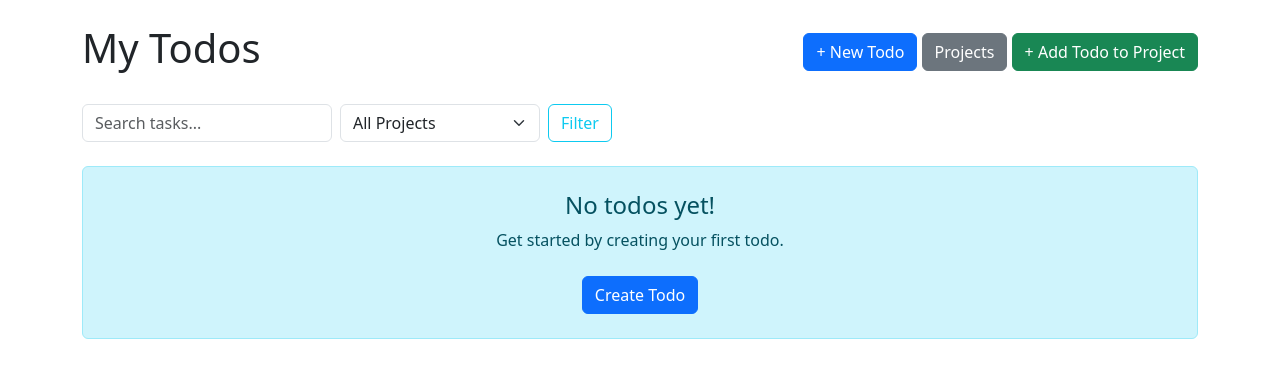
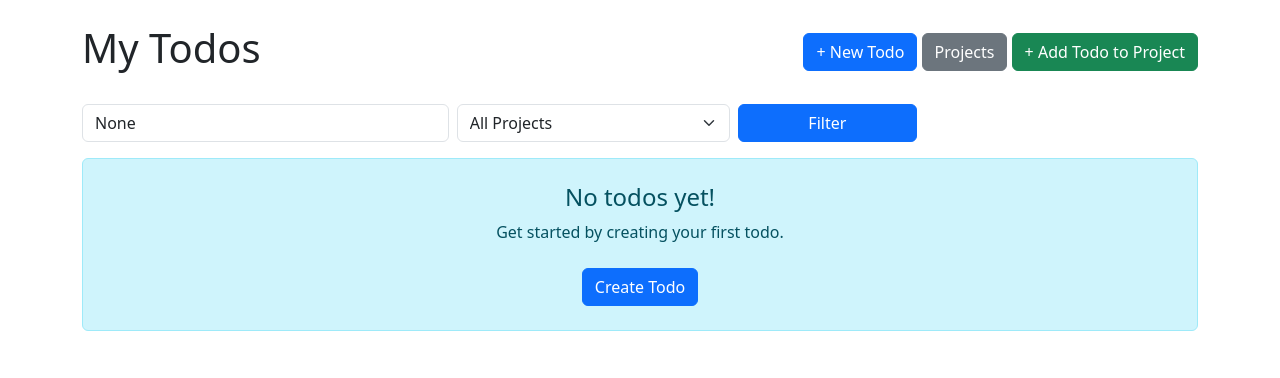
Before and after one commit to eece-4081-fall-2025/rueben_murillo_todo, a Django app: page /todos/ in a window 1280 px wide. Shown: the part 56-434 px from the top of the page. Run offline with Django 5.2, Linux system fonts and the light colour scheme; the visitor is signed in with stand-in values (Sample User, id 1); data that the repository does not hold is empty.

Commit message:
Fixes to todo_list.html to fix project filtering

```diff
--- a/five/todo/templates/todo/todo_list.html
+++ b/five/todo/templates/todo/todo_list.html
@@ -12,19 +12,25 @@
     </div>
 </div>
 
-<!-- Filter + Search Form -->
-<form method="get" class="d-flex mb-4 align-items-center">
-    <input type="text" name="q" class="form-control me-2" style="max-width: 250px"
-           placeholder="Search tasks..." value="{{ request.GET.q }}">
-    <select name="project" class="form-select me-2" style="max-width: 200px;">
+<form method="get" class="mb-3">
+  <div class="row g-2">
+    <div class="col-md-4">
+      <input type="text" name="q" class="form-control" placeholder="Search tasks" value="{{ query }}">
+    </div>
+    <div class="col-md-3">
+      <select name="project" class="form-select">
         <option value="">All Projects</option>
         {% for project in projects %}
-            <option value="{{ project.id }}" {% if project.id|stringformat:"s" == request.GET.project %}selected{% endif %}>
-                {{ project.name }}
-            </option>
+          <option value="{{ project.id }}" {% if project_filter == project.id|stringformat:"s" %}selected{% endif %}>
+            {{ project.name }}
+          </option>
         {% endfor %}
-    </select>
-    <button type="submit" class="btn btn-outline-info">Filter</button>
+      </select>
+    </div>
+    <div class="col-md-2">
+      <button type="submit" class="btn btn-primary w-100">Filter</button>
+    </div>
+  </div>
 </form>
 
 {% if todos %}
```
